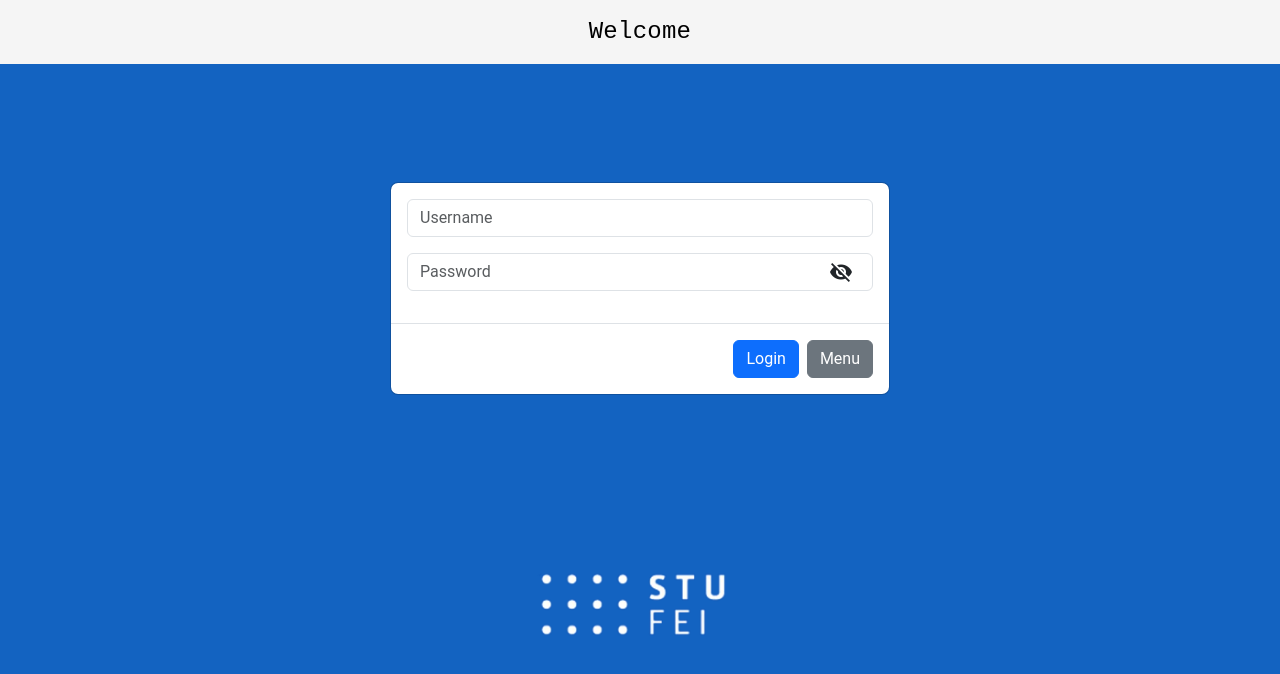
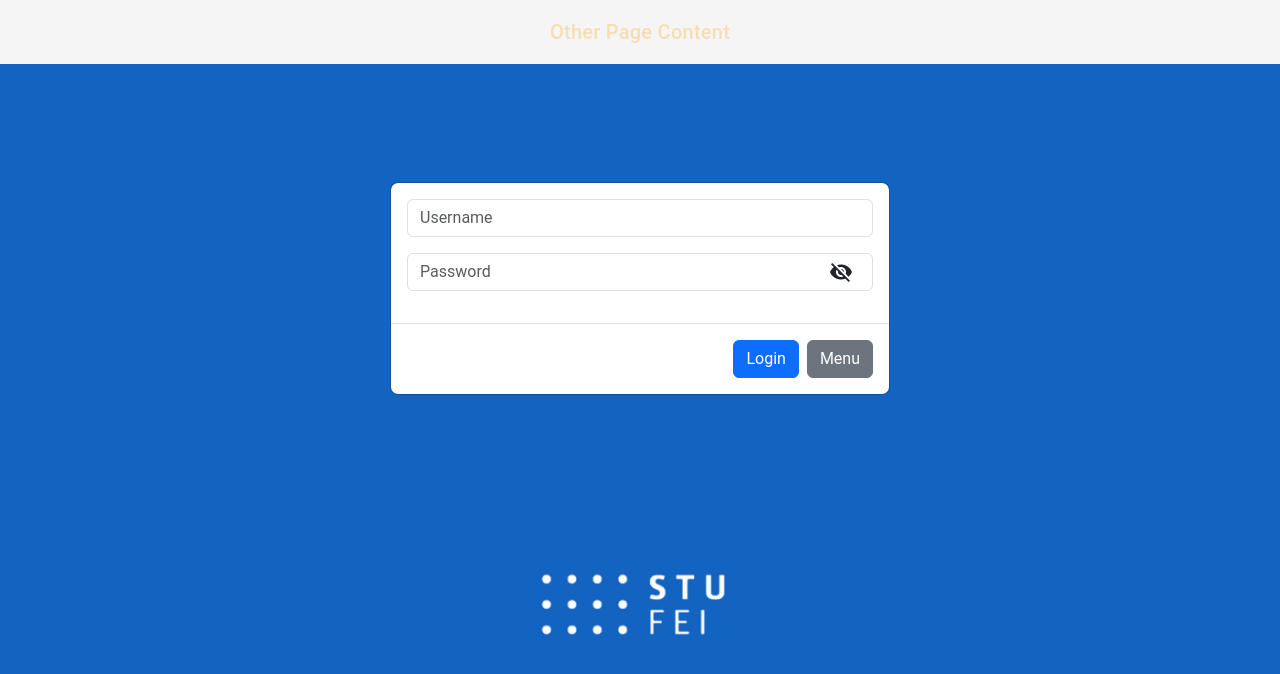
Before and after one commit to Shotgunxq/bp, an Angular app: page / in a window 1280 px wide. Shown: the top 674 px of the page. Built offline with nearby package versions, Linux system fonts and the light colour scheme.

Commit message:
adjusted navbar

```diff
--- a/src/app/components/navbar/navbar.component.html
+++ b/src/app/components/navbar/navbar.component.html
@@ -1,7 +1,9 @@
-<!-- src/app/components/navbar/navbar.component.html -->
-<mat-toolbar class="navbar">
-  <div class="typewriter">
+<mat-toolbar [ngClass]="{ 'navbar': true, 'navbar-menu': isMenuRoute, 'navbar-other': !isMenuRoute }">
+  <div class="typewriter" *ngIf="isMenuRoute">
     <span>Welcome</span>
     <span *ngIf="showTypewriter" class="username animate-typewriter">{{ username }}!</span>
   </div>
+  <div class="other-content" *ngIf="!isMenuRoute">
+    <span>Other Page Content</span>
+  </div>
 </mat-toolbar>
--- a/src/app/components/navbar/navbar.component.scss
+++ b/src/app/components/navbar/navbar.component.scss
@@ -48,3 +48,14 @@
     border-color: black;
   }
 }
+.navbar {
+  /* Default navbar styles */
+}
+
+.navbar-menu {
+  /* Styles specific to the /menu route */
+}
+
+.navbar-other {
+  /* Styles for other routes */
+}
--- a/src/app/components/navbar/navbar.component.ts
+++ b/src/app/components/navbar/navbar.component.ts
@@ -1,6 +1,7 @@
-// src/app/components/navbar/navbar.component.ts
 import { Component, OnInit } from '@angular/core';
+import { Router, NavigationEnd } from '@angular/router';
 import { navbarService } from '../../services/navbarService';
+import { filter } from 'rxjs/operators';
 
 @Component({
   selector: 'app-navbar',
@@ -9,15 +10,24 @@ import { navbarService } from '../../services/navbarService';
 })
 export class NavbarComponent implements OnInit {
   username: string | null = '';
-  showTypewriter = false;  // Trigger for the animation
+  showTypewriter = false;
+  isMenuRoute = false;
 
-  constructor(private navbarService: navbarService) {}
+  constructor(private navbarService: navbarService, private router: Router) {}
 
   ngOnInit() {
+    // Subscribe to route changes to update navbar
+    this.router.events
+      .pipe(filter(event => event instanceof NavigationEnd))
+      .subscribe((event: any) => {
+        this.isMenuRoute = event.urlAfterRedirects === '/menu';
+      });
+
+    // Subscribe to username changes for typewriter effect
     this.navbarService.currentUsername$.subscribe((name) => {
       if (name) {
         this.username = name;
-        this.showTypewriter = true;  // Trigger animation on username change
+        this.showTypewriter = true;
       }
     });
   }
```
